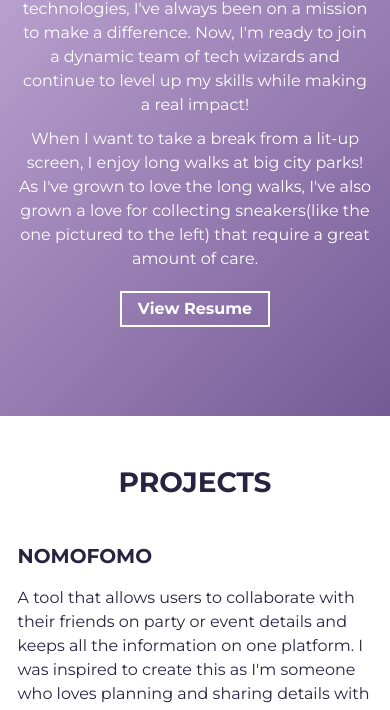
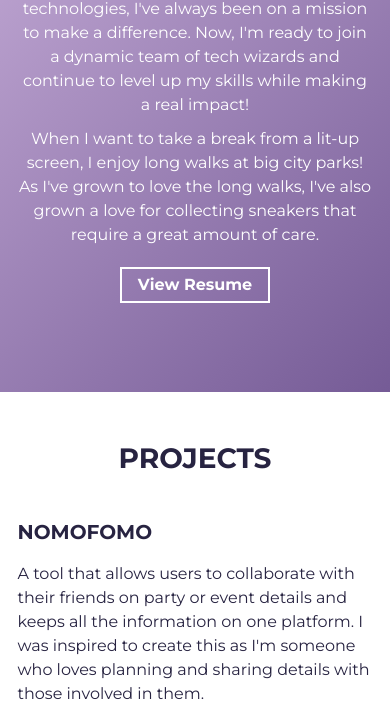
Before and after one commit to sajahmadi/portfolio, a React app: page src/index.html in a window 390 px wide. Shown: the part 1433-2143 px from the top of the page. Built offline with nearby package versions, Linux system fonts and the light colour scheme.

Commit message:
mobile changes

```diff
--- a/src/index.html
+++ b/src/index.html
@@ -71,7 +71,7 @@
                 I gladly introduce myself as the tooth fairy of tech - I may have started my journey in dentistry, but my love for innovation and problem-solving led me to the exciting world of software engineering. From crafting custom-fit solutions and aesthetics for my patients to crafting cutting-edge technologies, I've always been on a mission to make a difference. Now, I'm ready to join a dynamic team of tech wizards and continue to level up my skills while making a real impact!
               </p>
               <p class="about-wrapper__info-text">
-                When I want to take a break from a lit-up screen, I enjoy long walks at big city parks! As I've grown to love the long walks, I've also grown a love for collecting sneakers(like the one pictured to the left) that require a great amount of care.
+                When I want to take a break from a lit-up screen, I enjoy long walks at big city parks! As I've grown to love the long walks, I've also grown a love for collecting sneakers that require a great amount of care.
               </p>
               <span class="d-flex mt-3">
                 <a
```
